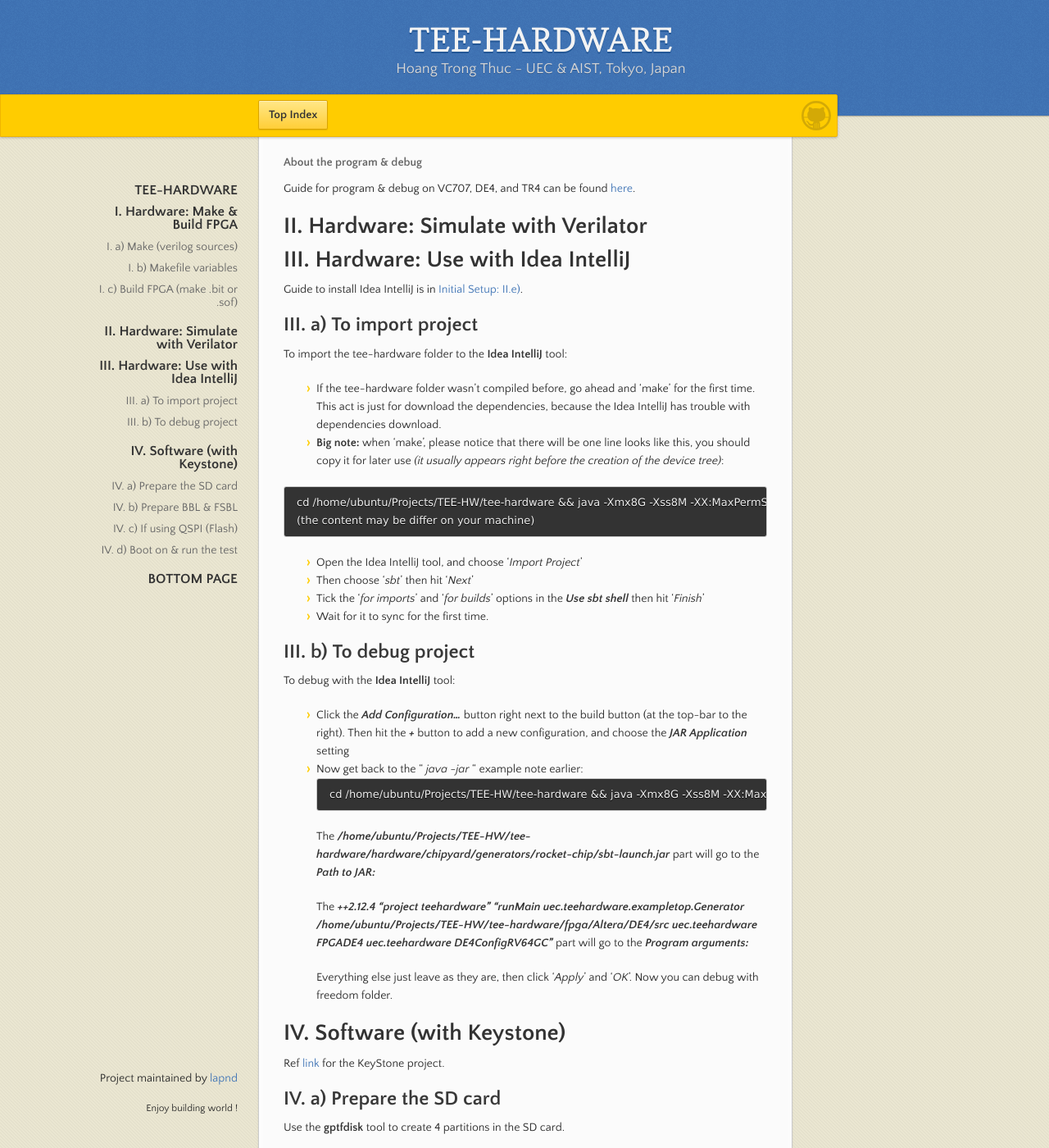
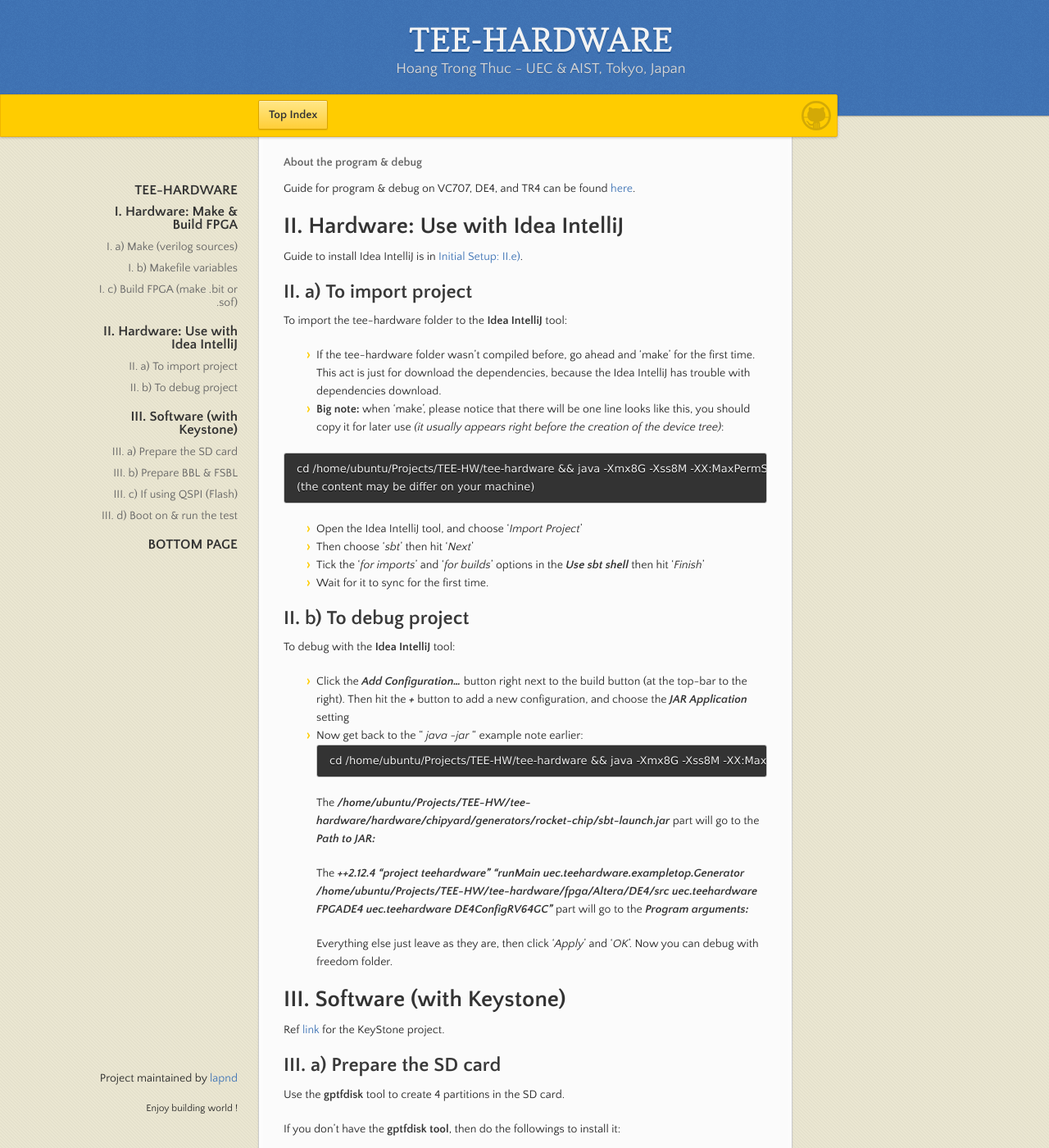
Before and after one commit to lapnd/httdes.github.io, a Jekyll site: the page built from tee-hw.md, in a window 1280 px wide and 1400 px high, scrolled down 3077 px. Shown: the whole window at 82% size. Built offline with Jekyll 4.4.1, drawn with Linux system fonts in a browser that asks for light colours; our own code applies the rules of GitHub Pages for plain Markdown files; some of the changed text lies outside the part shown.

Commit message:
Update tee-hw.md

````diff
--- a/tee-hw.md
+++ b/tee-hw.md
@@ -112,15 +112,11 @@ Built files are under 'tee-hardware/fpga/Altera/DE4/output_files/' if DE4; 'tee-
 #### About the program & debug
 Guide for program & debug on VC707, DE4, and TR4 can be found [here](./fpgaguide.md).
 
-# II. Hardware: Simulate with Verilator
-
-
-
-# III. Hardware: Use with Idea IntelliJ
+# II. Hardware: Use with Idea IntelliJ
 
 Guide to install Idea IntelliJ is in [Initial Setup: II.e)](./init.md#ii-e-idea-intellij).
 
-## III. a) To import project
+## II. a) To import project
 
 To import the tee-hardware folder to the **Idea IntelliJ** tool:
 
@@ -137,7 +133,7 @@ cd /home/ubuntu/Projects/TEE-HW/tee-hardware && java -Xmx8G -Xss8M -XX:MaxPermSi
  - Tick the '*for imports*' and '*for builds*' options in the ***Use sbt shell*** then hit '*Finish*'
  - Wait for it to sync for the first time.
 
-## III. b) To debug project
+## II. b) To debug project
 
 To debug with the **Idea IntelliJ** tool:
 
@@ -152,11 +148,11 @@ cd /home/ubuntu/Projects/TEE-HW/tee-hardware && java -Xmx8G -Xss8M -XX:MaxPermSi
 
    Everything else just leave as they are, then click '*Apply*' and '*OK*'. Now you can debug with freedom folder.
 
-# IV. Software (with Keystone)
+# III. Software (with Keystone)
 
 Ref [link](https://github.com/keystone-enclave/keystone) for the KeyStone project.
 
-## IV. a) Prepare the SD card
+## III. a) Prepare the SD card
 
 Use the **gptfdisk** tool to create 4 partitions in the SD card.
 
@@ -187,7 +183,7 @@ Number	Start (sector)	End (sector)	Size			Code	Name
 4		67584		67839		128.0 KiB	5201	SiFive FSBL (first-...
 ```
 
-## IV. b) Prepare BBL & FSBL
+## III. b) Prepare BBL & FSBL
 
 #### For the bbl.bin:
 
@@ -210,7 +206,7 @@ $ sudo dd if=vc707fsbl.bin of=/dev/sdX4 bs=4096 conv=fsync
 where the X4 is the 4th partition of the USB device
 ```
 
-## IV. c) If using QSPI (Flash)
+## III. c) If using QSPI (Flash)
 
 If you're using the QSPI option in the DE4 & TR4 demos (VC707 demo doesn't support QSPI), then you have to copy the ZSBL to the Flash outside. Below is the instruction of how to program the Flash via QSPI.
 
@@ -237,7 +233,7 @@ $ c						# this will continue the CPUs
 ```
 or just quit the GDB/OpenOCD then hit reset on the board.
 
-## IV. d) Boot on & run the test
+## III. d) Boot on & run the test
 
 Finally, put in the SD card to the board, program the board, then wait for the board to boot on. Communicate with the board via UART:
 ```
````
